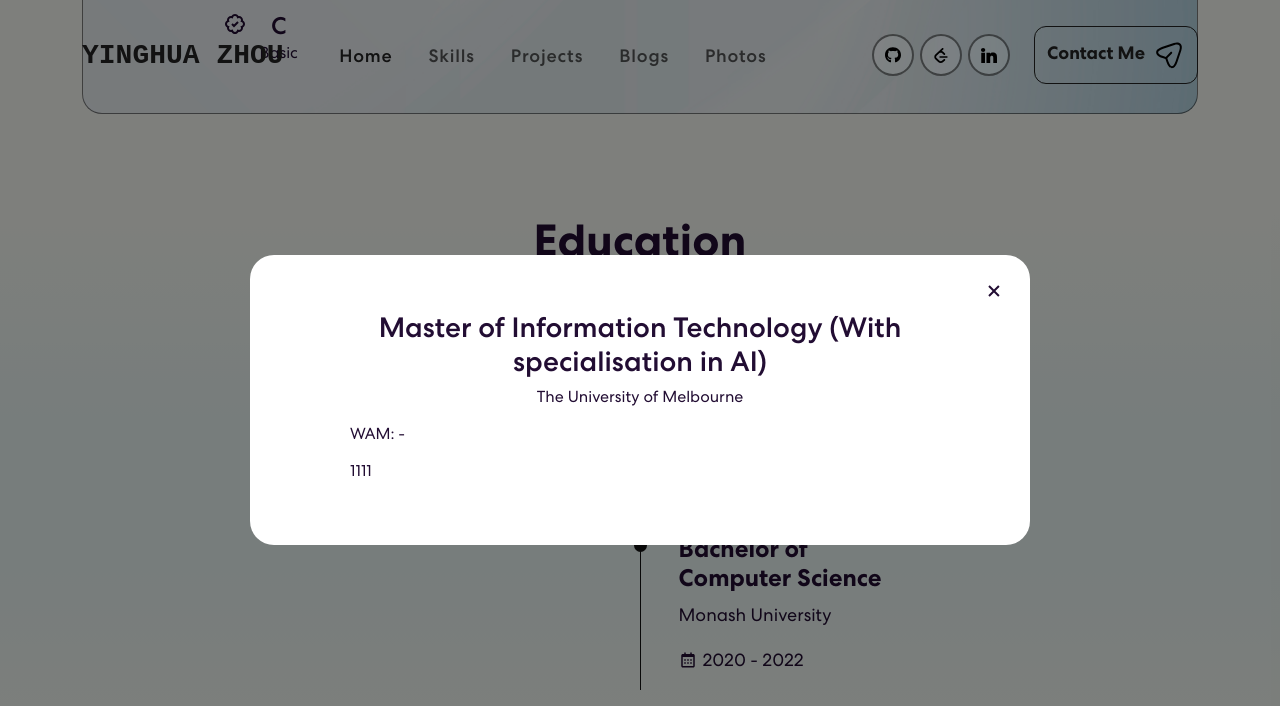
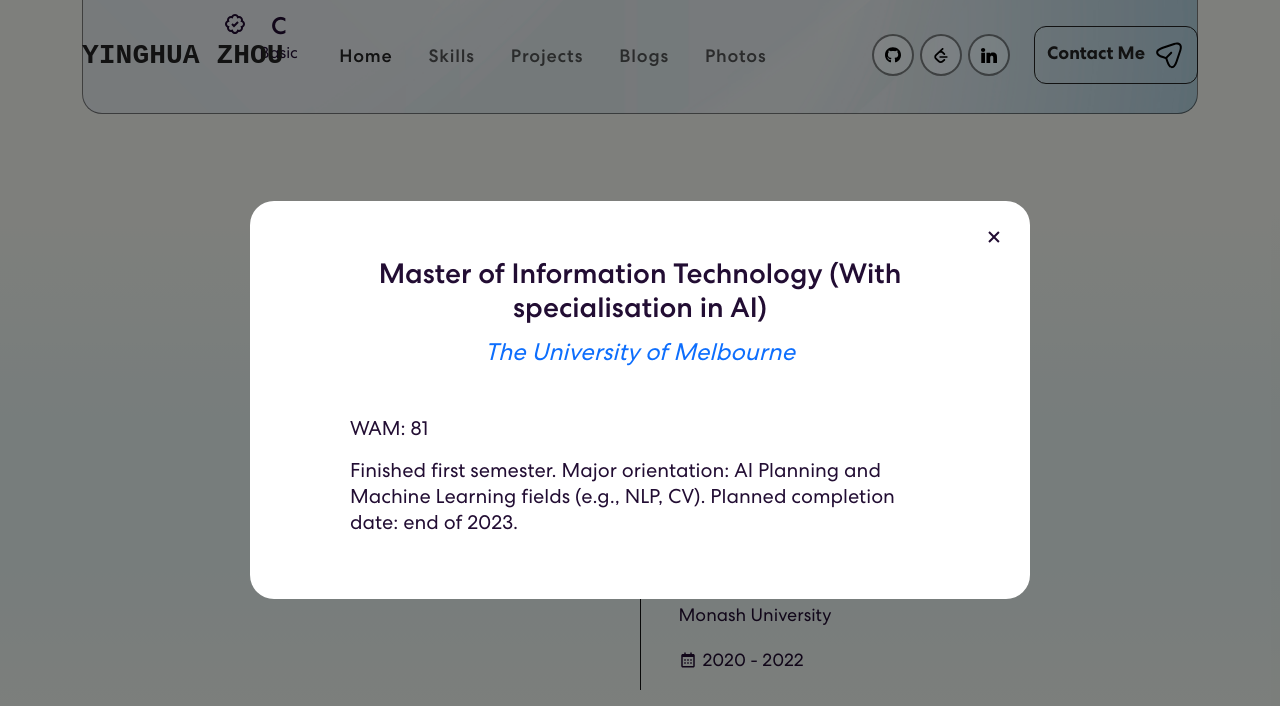
Before and after one commit to zyinghua/zyh-personal-website, a React (Create React App) app: page / in a window 1280 px wide. Both pictures are taken after a click on the element 481 px from the left and 1834 px from the top of the page. Shown: the part 1397-2103 px from the top of the page. Built offline with nearby package versions, Linux system fonts and the light colour scheme.

Commit message:
Added uni link in education modal

```diff
--- a/src/components/Education.js
+++ b/src/components/Education.js
@@ -9,8 +9,10 @@
             institute: "The University of Melbourne",
             start: "2022",
             end: "Present",
-            wam: "-",
-            desc: "1111",
+            wam: "81",
+            desc: "Finished first semester. Major orientation: AI Planning and \
+            Machine Learning fields (e.g., NLP, CV). Planned completion date: end of 2023.",
+            uniUrl: "https://www.unimelb.edu.au/",
         },
         {
             degree: "Bachelor of Computer Science",
@@ -18,7 +20,9 @@
             start: "2020",
             end: "2022",
             wam: "84+",
-            desc: "Good good study",
+            desc: "Specialisation: Advanced Computer Science (Algorithms and system oriented). \
+            One of the top students in my cohorts of many subjects.",
+            uniUrl: "https://www.monash.edu/",
         },
     ];
 
@@ -36,6 +40,7 @@
                                     return (
                                         <div className="education-data">
                                             <div
+                                                className="education-brief"
                                                 onClick={() =>
                                                     setActiveModal(index)
                                                 }
@@ -75,10 +80,21 @@
                                                     <h3 className="education-modal-degree">
                                                         {instance.degree}
                                                     </h3>
-                                                    <p className="education-modal-institute">
-                                                        {instance.institute}
+                                                    <a
+                                                        target="_blank"
+                                                        href={instance.uniUrl}
+                                                        style={{
+                                                            "text-decoration":
+                                                                "none",
+                                                        }}
+                                                    >
+                                                        <p className="education-modal-institute">
+                                                            {instance.institute}
+                                                        </p>
+                                                    </a>
+                                                    <p className="education-modal-wam">
+                                                        WAM: {instance.wam}
                                                     </p>
-                                                    <p>WAM: {instance.wam}</p>
                                                     <p className="education-modal-desc">
                                                         {instance.desc}
                                                     </p>
@@ -96,6 +112,7 @@
                                             </div>
 
                                             <div
+                                                className="education-brief"
                                                 onClick={() =>
                                                     setActiveModal(index)
                                                 }
@@ -132,10 +149,21 @@
                                                     <h3 className="education-modal-degree">
                                                         {instance.degree}
                                                     </h3>
-                                                    <p className="education-modal-institute">
-                                                        {instance.institute}
+                                                    <a
+                                                        target="_blank"
+                                                        href={instance.uniUrl}
+                                                        style={{
+                                                            "text-decoration":
+                                                                "none",
+                                                        }}
+                                                    >
+                                                        <p className="education-modal-institute">
+                                                            {instance.institute}
+                                                        </p>
+                                                    </a>
+                                                    <p className="education-modal-wam">
+                                                        WAM: {instance.wam}
                                                     </p>
-                                                    <p>WAM: {instance.wam}</p>
                                                     <p className="education-modal-desc">
                                                         {instance.desc}
                                                     </p>
--- a/src/css/Education.css
+++ b/src/css/Education.css
@@ -29,13 +29,14 @@
     grid-template-columns: 0.5fr;
     justify-content: center;
 }
-.education-icon {
-    font-size: 1.8rem;
-}
 .education-data {
     display: grid;
     grid-template-columns: 1fr max-content 1fr;
-    column-gap: 2rem;
+    column-gap: 32px;
+}
+.education-brief:hover {
+    color: #8a1390de;
+    cursor: pointer;
 }
 .education-degree {
     font-size: 24px;
@@ -100,10 +101,18 @@
 .education-modal-institute {
     text-align: center;
 }
+.education-modal-institute {
+    margin-top: 12px;
+    margin-bottom: 48px;
+    font-size: 24px;
+    font-style: italic;
+}
+
 .education-modal-wam,
 .education-modal-desc {
     display: flex;
     justify-content: start;
+    font-size: 20px;
 }
 .education-modal-active {
     display: flex;
```
